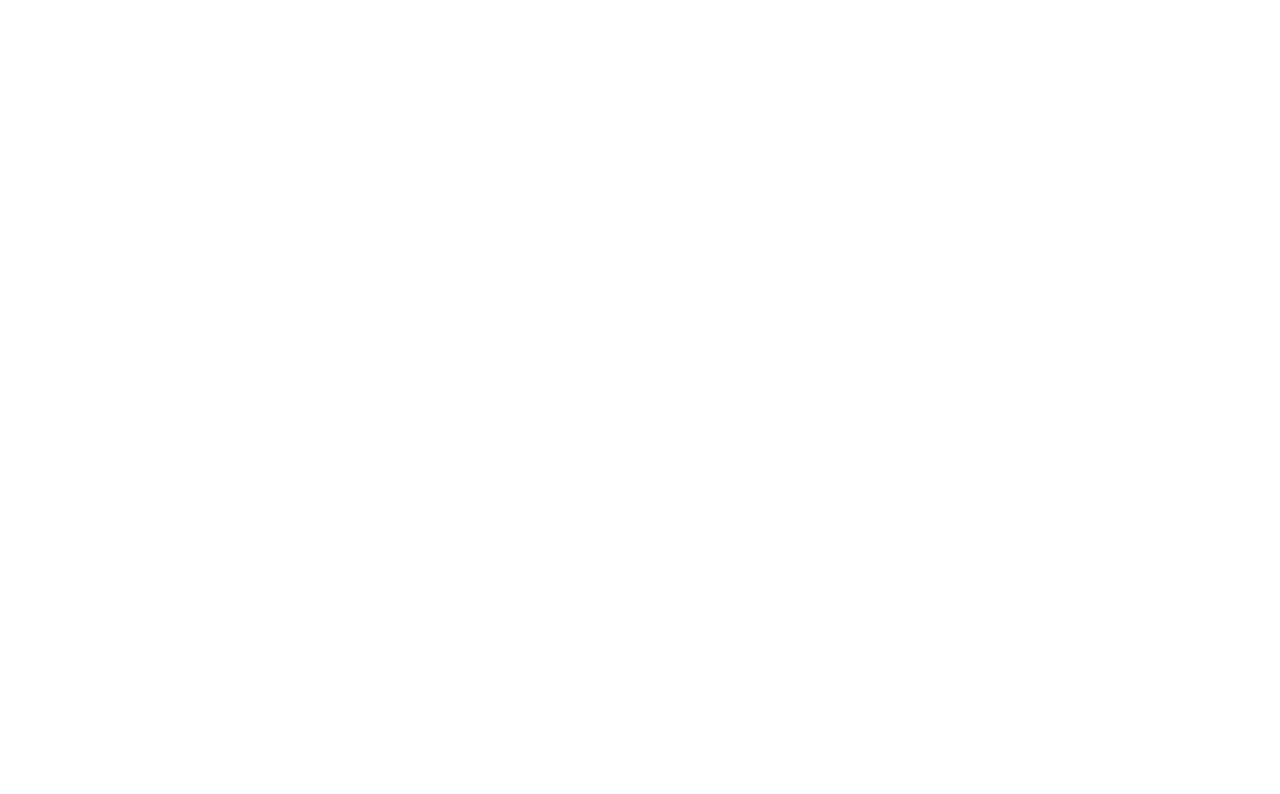
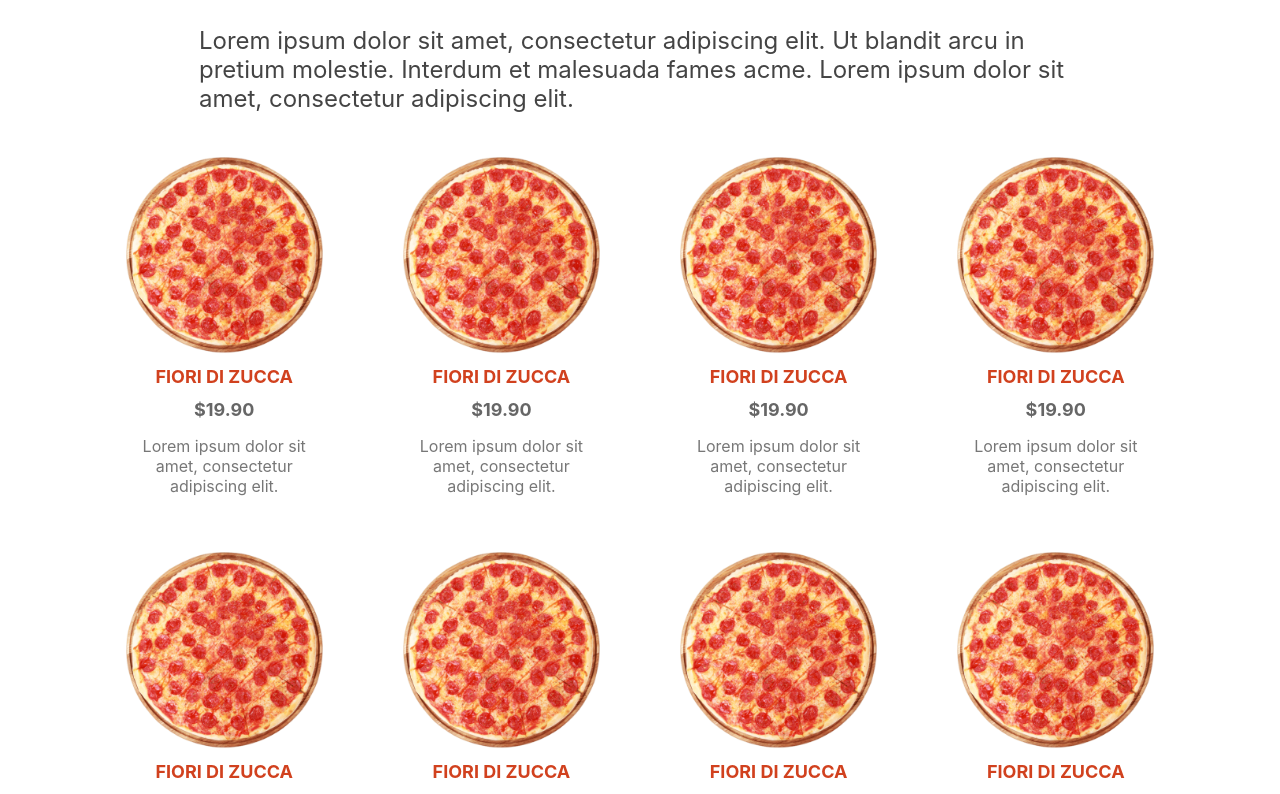
Before and after one commit to LucidJoy/Pizza-App, a Next.js app: page / in a window 1280 px wide. Shown: the part 900-1694 px from the top of the page. Before the commit the page ends 820 px from the top, so only its background shows below. Built offline with nearby package versions, Linux system fonts and the light colour scheme.

Commit message:
PizzaList component designed, hard coded

```diff
--- /dev/null
+++ b/components/PizzaCard.jsx
@@ -0,0 +1,22 @@
+import React from "react";
+import Image from "next/image";
+
+import styles from "../styles/PizzaCard.module.css";
+
+const PizzaCard = () => {
+  return (
+    <div className={styles.container}>
+      <Image src="/img/pizza.png" alt="" width={500} height={500} />
+
+      <h1 className={styles.title}>FIORI DI ZUCCA</h1>
+
+      <span className={styles.price}>$19.90</span>
+
+      <p className={styles.desc}>
+        Lorem ipsum dolor sit amet, consectetur adipiscing elit.
+      </p>
+    </div>
+  );
+};
+
+export default PizzaCard;
--- /dev/null
+++ b/components/PizzaList.jsx
@@ -0,0 +1,31 @@
+import React from "react";
+
+import PizzaCard from "./PizzaCard";
+import styles from "../styles/PizzaList.module.css";
+
+const PizzaList = () => {
+  return (
+    <div className={styles.container}>
+      <h1 className={styles.title}>THE BEST PIZZA IN TOWN</h1>
+
+      <p className={styles.desc}>
+        Lorem ipsum dolor sit amet, consectetur adipiscing elit. Ut blandit arcu
+        in pretium molestie. Interdum et malesuada fames acme. Lorem ipsum dolor
+        sit amet, consectetur adipiscing elit.
+      </p>
+
+      <div className={styles.wrapper}>
+        <PizzaCard />
+        <PizzaCard />
+        <PizzaCard />
+        <PizzaCard />
+        <PizzaCard />
+        <PizzaCard />
+        <PizzaCard />
+        <PizzaCard />
+      </div>
+    </div>
+  );
+};
+
+export default PizzaList;
--- a/pages/index.js
+++ b/pages/index.js
@@ -1,6 +1,7 @@
 import Head from "next/head";
 import Image from "next/image";
 import Featured from "../components/Featured";
+import PizzaList from "../components/PizzaList";
 import styles from "../styles/Home.module.css";
 
 export default function Home() {
@@ -13,6 +14,7 @@
       </Head>
 
       <Featured />
+      <PizzaList />
     </div>
   );
 }
--- a/styles/Navbar.module.css
+++ b/styles/Navbar.module.css
@@ -7,6 +7,7 @@
   justify-content: space-between;
   position: sticky;
   top: 0;
+  z-index: 999;
 }
 
 .item {
--- /dev/null
+++ b/styles/PizzaCard.module.css
@@ -0,0 +1,26 @@
+.container {
+  width: 22%;
+  display: flex;
+  flex-direction: column;
+  align-items: center;
+  justify-content: center;
+  padding: 20px 40px;
+  cursor: pointer;
+}
+
+.title {
+  font-size: 18px;
+  font-weight: bold;
+  color: #d1411e;
+}
+
+.price {
+  font-size: 18px;
+  font-weight: bold;
+  color: #666;
+}
+
+.desc {
+  text-align: center;
+  color: #777;
+}
--- /dev/null
+++ b/styles/PizzaList.module.css
@@ -0,0 +1,21 @@
+.container {
+  padding: 20px 10px;
+
+  display: flex;
+  flex-direction: column;
+  align-items: center;
+}
+
+.desc {
+  font-size: 24px;
+  width: 70%;
+  color: #444;
+}
+
+.wrapper {
+  width: 100%;
+  display: flex;
+  align-items: center;
+  justify-content: center;
+  flex-wrap: wrap;
+}
```
